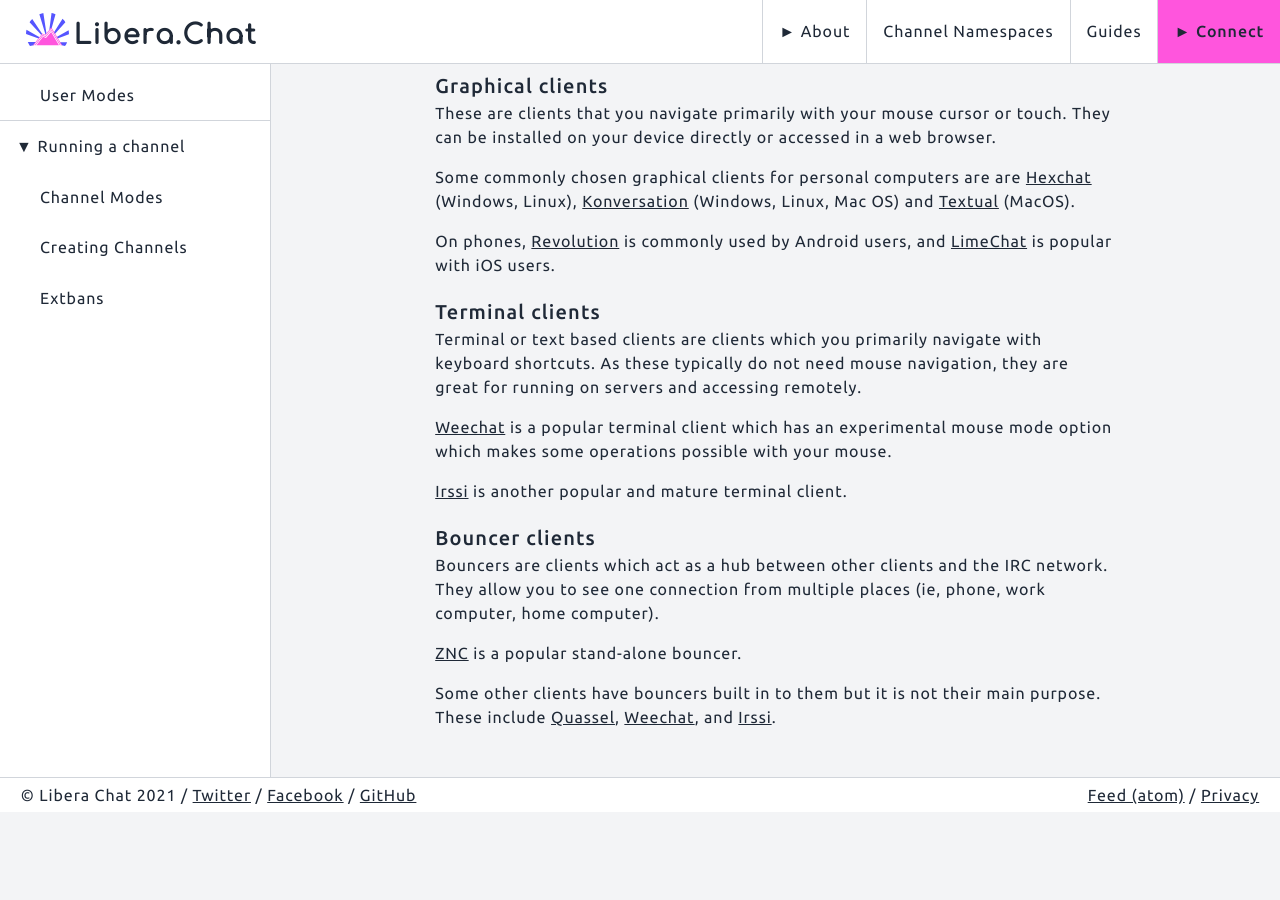
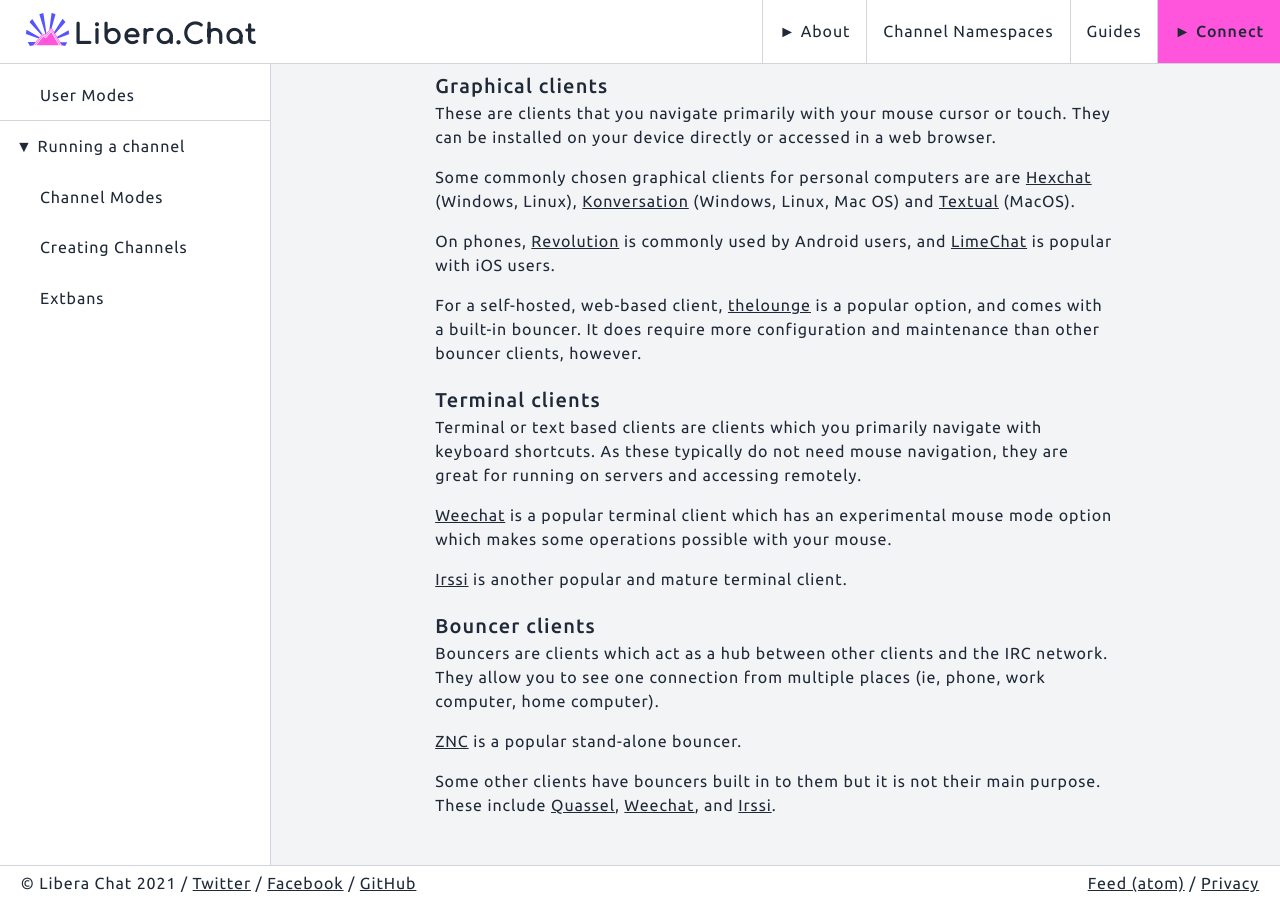
Before and after one commit to Libera-Chat/libera-chat.github.io, a Jekyll site: the page built from content/_guides/clients.md, in a window 1280 px wide and 900 px high, scrolled down 611 px. Built offline with Jekyll 4.4.1, drawn with Linux system fonts in a browser that asks for light colours; before the commit the page ends 1423 px from its top, so only the background shows below that.

Commit message:
Add thelounge to list of clients
Signed-off-by: Danny Abukalam <danny@abukalam.com>

```diff
--- a/content/_guides/clients.md
+++ b/content/_guides/clients.md
@@ -45,6 +45,10 @@
 [LimeChat](https://apps.apple.com/ch/app/limechat-irc-client/id298766460) is
 popular with iOS users.
 
+For a self-hosted, web-based client, [thelounge](https://thelounge.chat/) is
+a popular option, and comes with a built-in bouncer. It does require more
+configuration and maintenance than other bouncer clients, however.
+
 ### Terminal clients
 
 Terminal or text based clients are clients which you primarily navigate with
```
